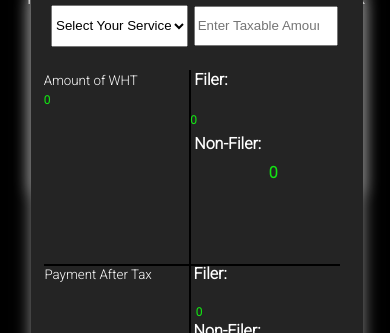
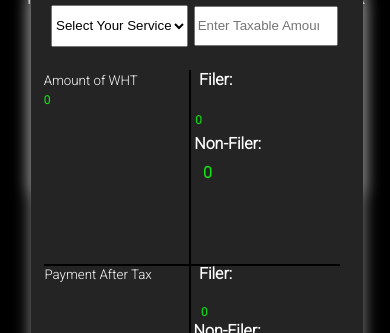
Before and after one commit to Sabeerwaqas/Sales-Tax-Updated, a React (Create React App) app: page / in a window 390 px wide. Shown: the part 431-764 px from the top of the page. Built offline with nearby package versions, Linux system fonts and the light colour scheme.

Commit message:
[Built: Make calculator responsive for 420px devices]

```diff
--- a/src/components/sale.css
+++ b/src/components/sale.css
@@ -796,6 +796,26 @@ small{
     right: 1%;
 }
 
+
+.non-filer-one{
+margin-top: 7vw;
+position: absolute;
+left: 2vw;
+}
+
+.filer{
+    margin-left: 2vw;
+    color: white;
+    font-weight: bold;
+}
+.non-filer-one{
+    margin-left: 1vw;
+}
+
+.non-filer{
+    margin-left: 2vw;
+}
+
 }
 
 /* For 400px */
```
